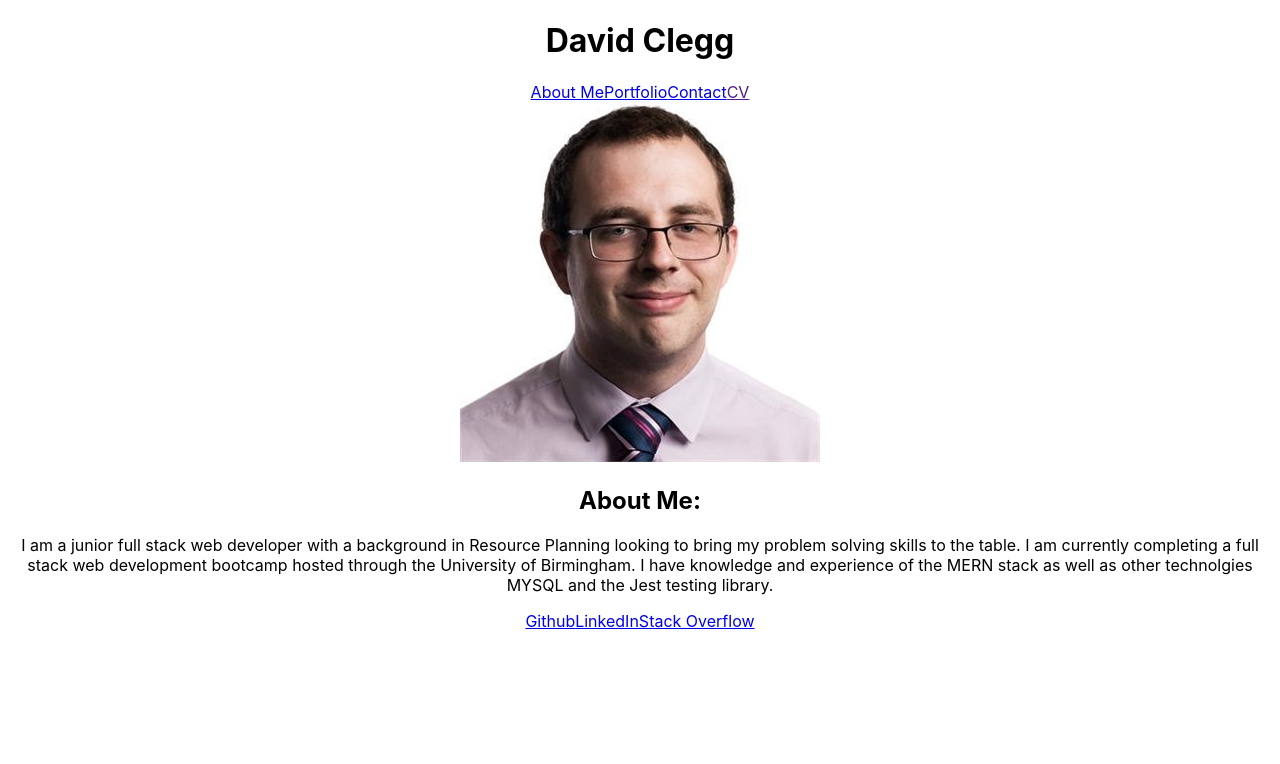
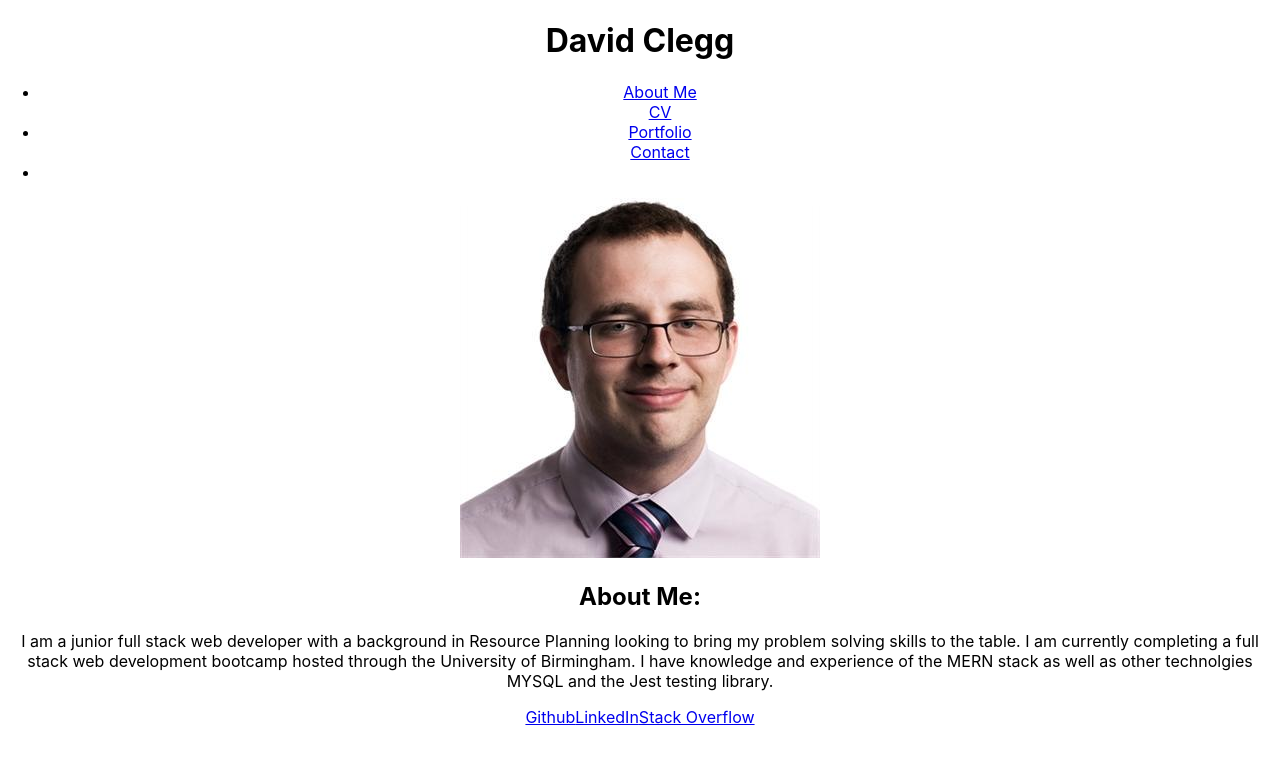
Before and after one commit to Cleggatron/React-Portfolio, a React (Create React App) app: page / in a window 1280 px wide. Shown: the top 764 px of the page. Built offline with nearby package versions, Linux system fonts and the light colour scheme.

Commit message:
added conditional rendering

```diff
--- a/src/components/header.js
+++ b/src/components/header.js
@@ -1,6 +1,6 @@
 import React from "react";
 
-function Header(){
+function Header( {currentPage, handlePageChange}){
     return (
         <div>
             <div>
@@ -9,18 +9,43 @@ function Header(){
                 </h1>
             </div>
             <div>
-                <a href="#AboutMe">
+               <ul>
+                   <li>
+                        <a
+                        href="#Home"
+                        onClick={() => handlePageChange("Home")}
+                        className={currentPage === "Home" ? "activePage" : "inactivePage"}
+                        >
                             About Me
                         </a>
-                <a href="#Portfolio">
+                   </li>
+                        <a
+                        href="#CV"
+                        onClick={() => handlePageChange("CV")}
+                        className={currentPage === "CV" ? "activePage" : "inactivePage"}
+                        >
+                            CV
+                        </a>
+                   <li>
+                        <a
+                        href="#Portfolio"
+                        onClick={() => handlePageChange("Portfolio")}
+                        className={currentPage === "Portfolio" ? "activePage" : "inactivePage"}
+                        >
                             Portfolio
                         </a>
-                <a href="#Contact">
+                   </li>
+                        <a
+                        href="#Contact"
+                        onClick={() => handlePageChange("Contact")}
+                        className={currentPage === "Contact" ? "activePage" : "inactivePage"}
+                        >
                             Contact
                         </a>
-                <a href="">
-                    CV
-                </a>
+                   <li>
+
+                   </li>
+               </ul>
             </div>
         </div>
     )
```
Lines whose indentation alone changed are shown as unchanged.
